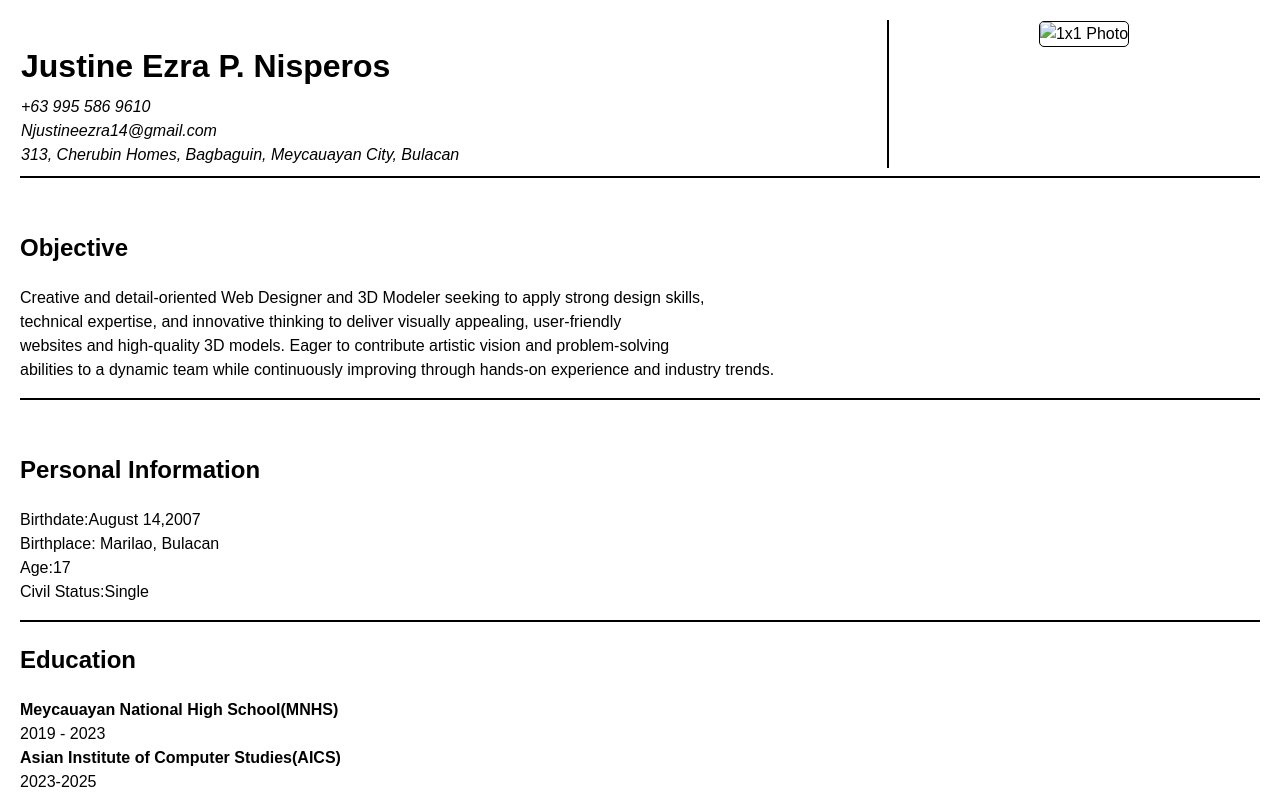
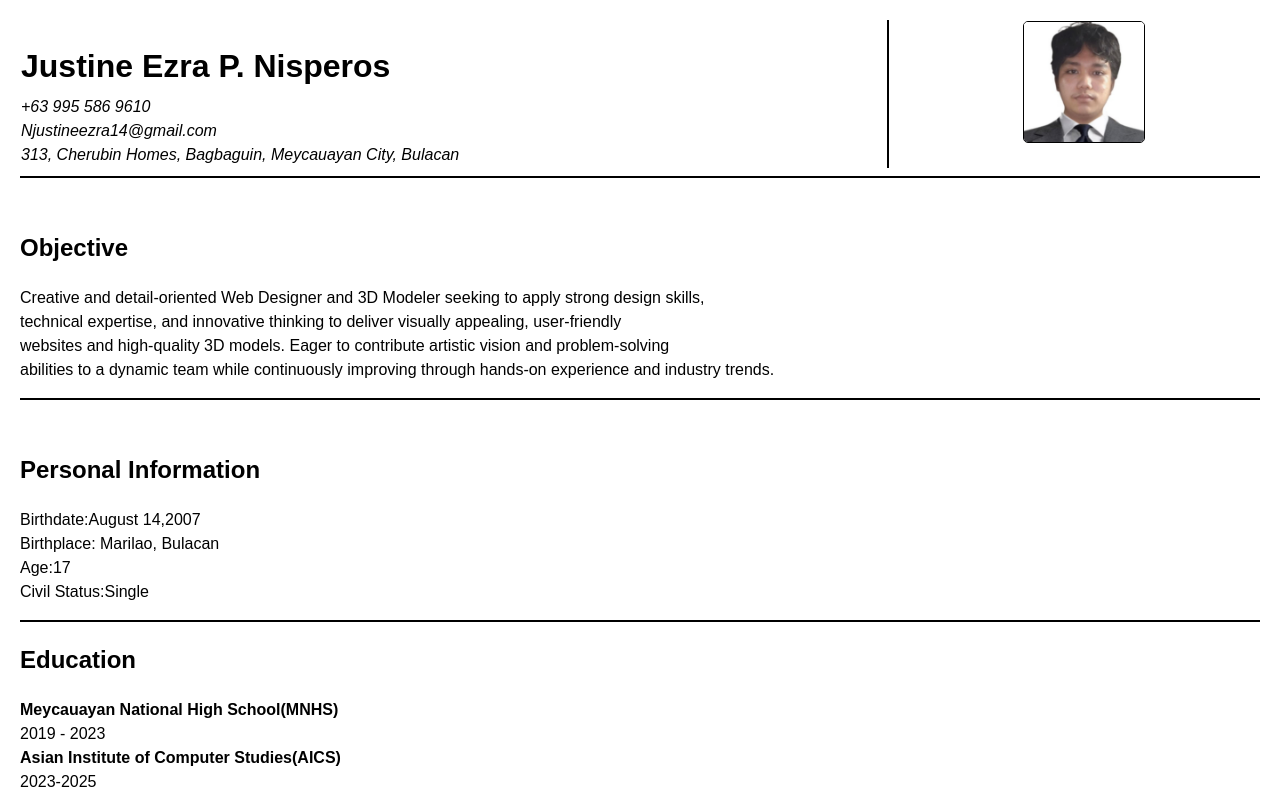
Before and after one commit to Azrealshinzugawa/My-Website-Nisperos-Justine-Ezra-, a plain HTML site: page my resume.html in a window 1280 px wide. Shown: the top 800 px of the page. Drawn offline with Linux system fonts and the light colour scheme.

Commit message:
my resume.html

```diff
--- a/my resume.html
+++ b/my resume.html
@@ -17,7 +17,7 @@
             </p>
         </td>
         <td style="vertical-align: top; padding-left: 20px; width: 30%; text-align: center;">
-            <img src="1x1.jpg" alt="1x1 Photo" width="120" height="120" style="border-radius: 5px; border: 1px solid #000;">
+            <img src="img/1x1.jpg" alt="1x1 Photo" width="120" height="120" style="border-radius: 5px; border: 1px solid #000;">
         </td>
     </tr>
 </table>
@@ -77,4 +77,5 @@ Trustworthy <br>
 
 
 </body>
+
 </html>
```
